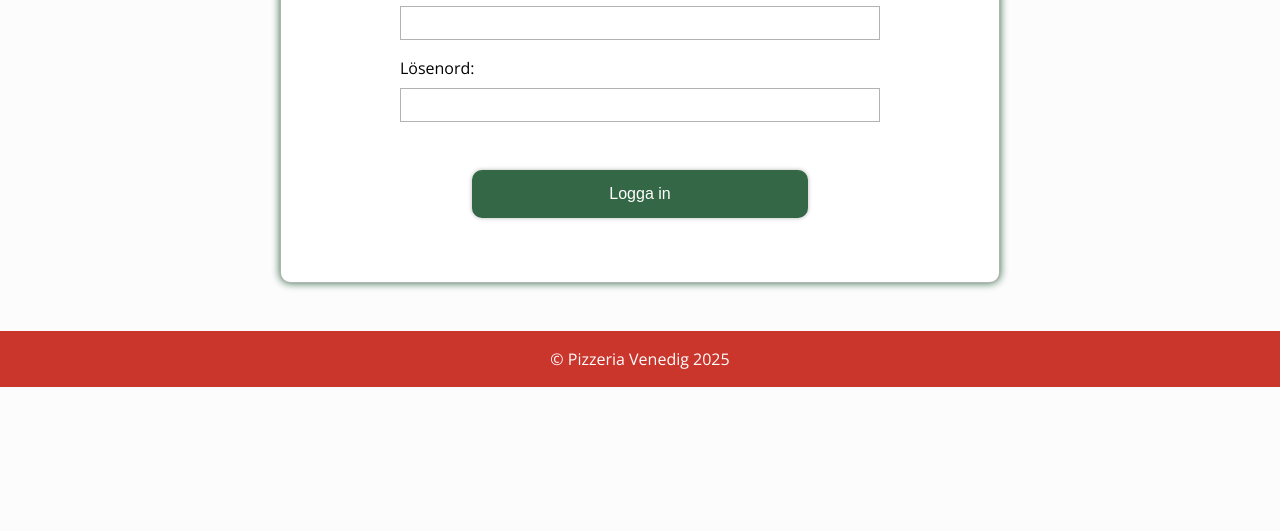
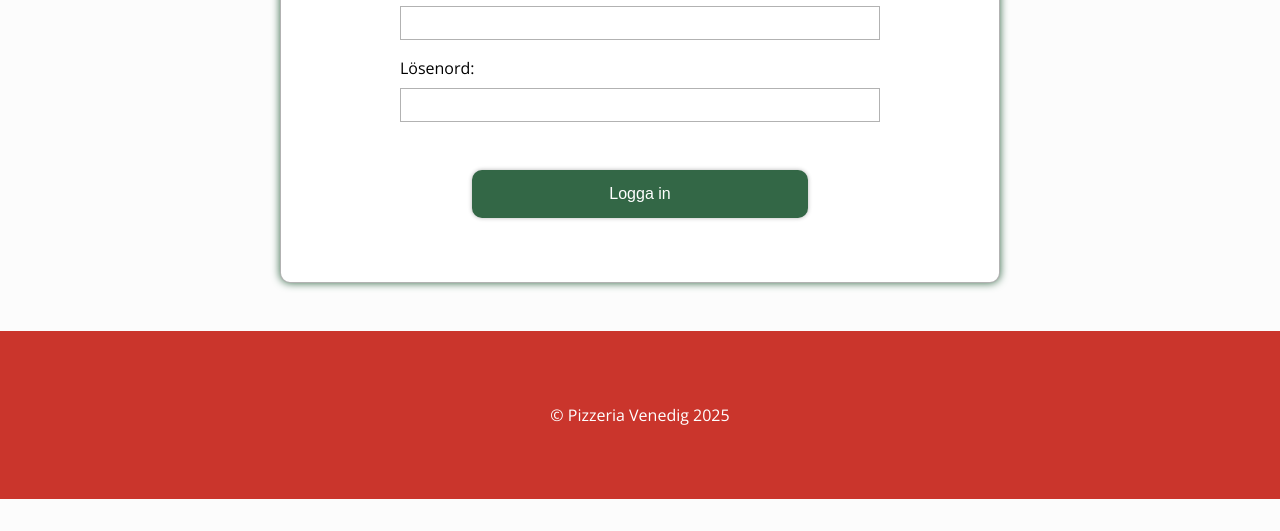
Before and after one commit to rare2400/projekt-admin, a website built with Parcel: page src/index.html in a window 1280 px wide. Shown: the part 269-800 px from the top of the page. Built offline with nearby package versions, Linux system fonts and the light colour scheme.

Commit message:
gör footern större

```diff
--- a/src/css/_layout.scss
+++ b/src/css/_layout.scss
@@ -10,7 +10,7 @@ footer {
     @extend header;
     background-color: abstracts.$red;
     text-align: center;
-    padding: 1rem 0.2rem;
+    padding: 4.5rem 0.2rem;
 }
 
 .h-container {
```
